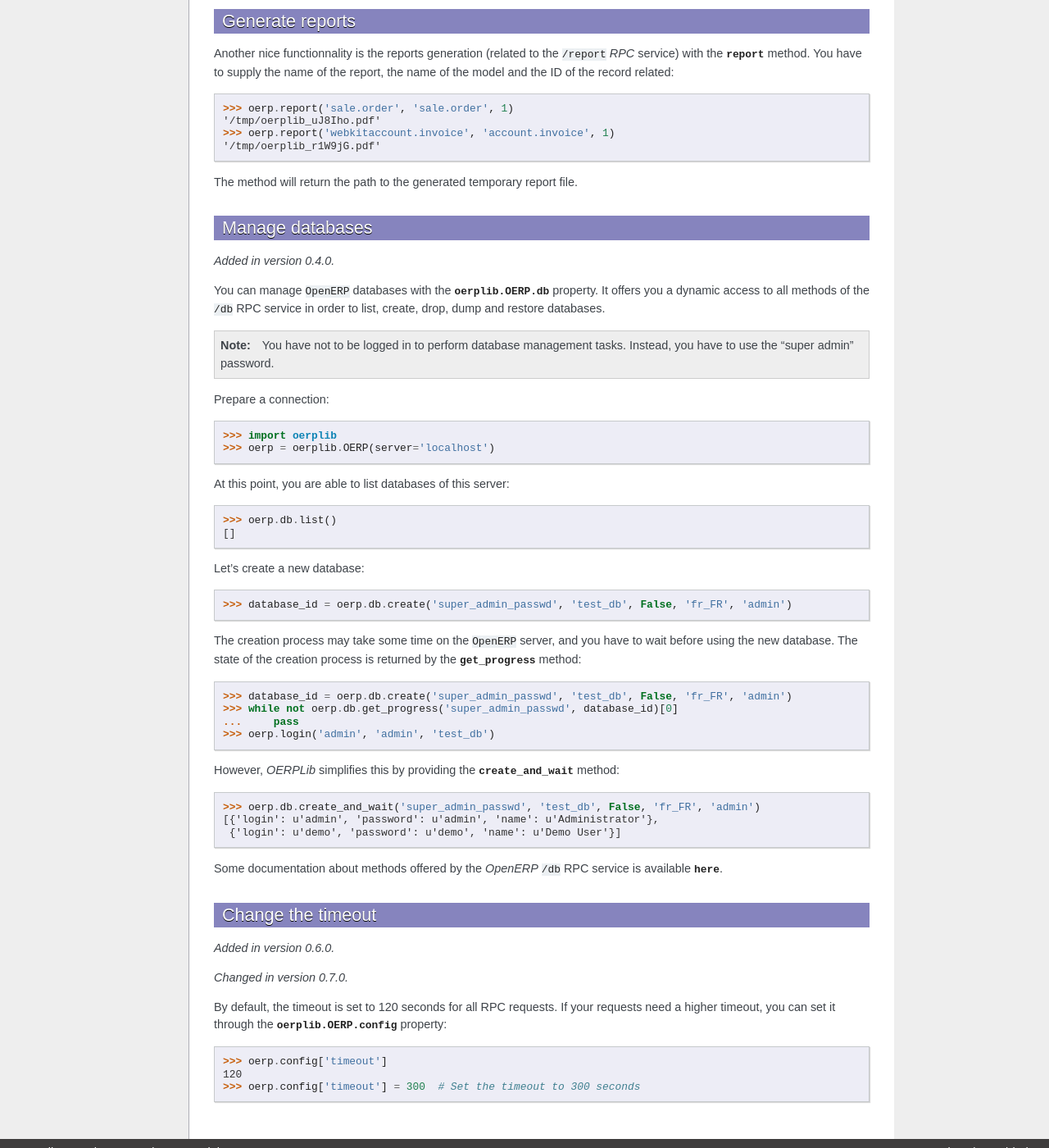
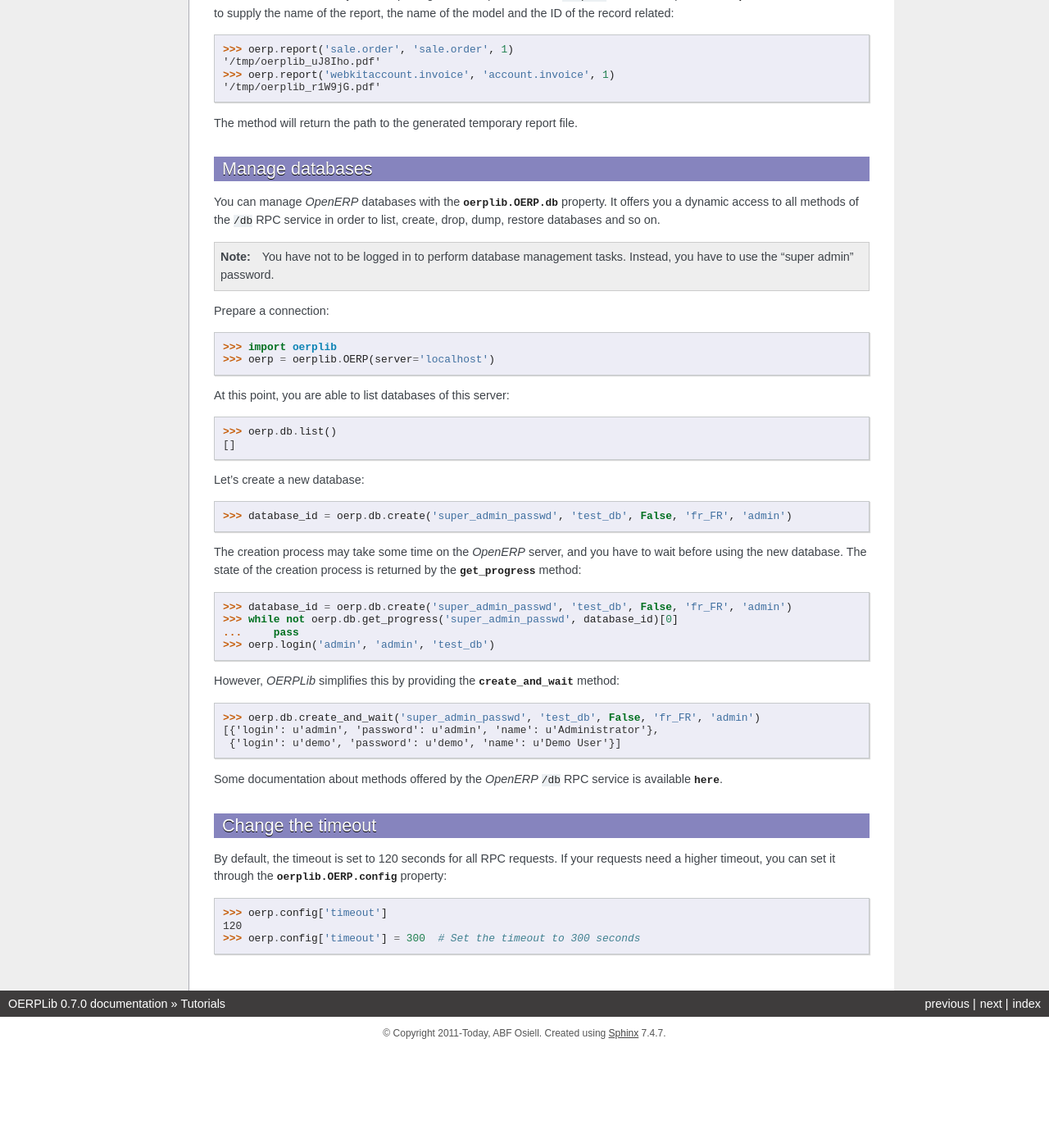
Before and after one commit to osiell/oerplib, a Sphinx documentation site: the page built from doc/source/tutorials.rst, in a window 1280 px wide and 1400 px high, scrolled down 5002 px. Shown: the whole window at 82% size. Built offline with Sphinx 7.4.7, drawn with Linux system fonts in a browser that asks for light colours; after the commit the page ends 6282 px from its top, so only the background shows below that; some of the changed text lies outside the part shown.

Commit message:
Documentation updated

```diff
--- a/doc/source/tutorials.rst
+++ b/doc/source/tutorials.rst
@@ -224,8 +224,6 @@ to ensure data integrity::
 One2Many and Many2Many
 ''''''''''''''''''''''
 
-.. versionadded:: 0.6.0
-
 ``one2many`` and ``many2many`` fields can be updated by providing
 a list of tuple as specified in the `OpenERP` documentation::
 
@@ -235,8 +233,6 @@ a list of tuple as specified in the `OpenERP` documentation::
 
 Reference
 '''''''''
-
-.. versionadded:: 0.6.0
 
 To update a ``reference`` field, you have to use either a string or a browsable
 record as below::
@@ -309,11 +305,9 @@ The method will return the path to the generated temporary report file.
 Manage databases
 ----------------
 
-.. versionadded:: 0.4.0
-
-You can manage ``OpenERP`` databases with the :attr:`oerplib.OERP.db` property.
+You can manage `OpenERP` databases with the :attr:`oerplib.OERP.db` property.
 It offers you a dynamic access to all methods of the ``/db`` RPC service in
-order to list, create, drop, dump and restore databases.
+order to list, create, drop, dump, restore databases and so on.
 
 .. note::
     You have not to be logged in to perform database management tasks.
@@ -333,7 +327,7 @@ Let's create a new database::
 
     >>> database_id = oerp.db.create('super_admin_passwd', 'test_db', False, 'fr_FR', 'admin')
 
-The creation process may take some time on the ``OpenERP`` server, and you have
+The creation process may take some time on the `OpenERP` server, and you have
 to wait before using the new database. The state of the creation process is
 returned by the
 :func:`get_progress <oerplib.service.db.DB.get_progress>` method::
@@ -356,9 +350,6 @@ is available :class:`here <oerplib.service.db.DB>`.
 Change the timeout
 ------------------
 
-.. versionadded:: 0.6.0
-.. versionchanged:: 0.7.0
-
 By default, the timeout is set to 120 seconds for all RPC requests.
 If your requests need a higher timeout, you can set it through the
 :attr:`oerplib.OERP.config` property::
```
Also changed, not shown: 2 other files.
